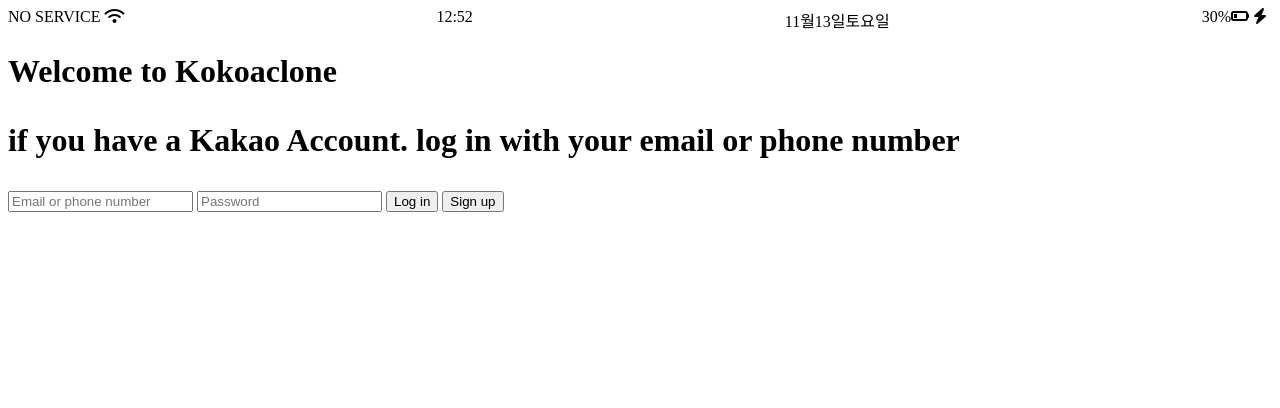
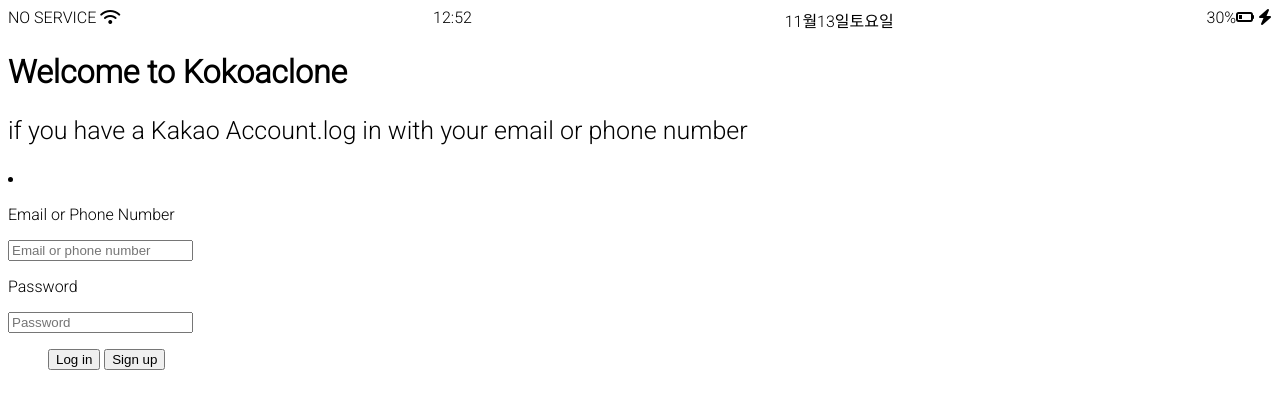
Before and after one commit to wpdlsthd/kokoa-clone-2021, a plain HTML site: page index.html in a window 1280 px wide. Drawn offline with Linux system fonts and the light colour scheme.

Commit message:
somethingweird

```diff
--- a/index.html
+++ b/index.html
@@ -8,22 +8,32 @@
   </head>
   <body>
     <div class="status-bar">
-      <div class="status-bar__columns">NO SERVICE <i class="fas fa-wifi"></i></div>
-      <div class="status-bar__columns">12:52</div>
-      <div class="status-bar__columns">11월13일토요일</div>
-      <div class="status-bar__columns">30%<i class="fas fa-battery-quarter"></i> <i class="fas fa-bolt"></i></div>
+      <div class="status-bar__columns">
+      <span>NO SERVICE<span> <i class="fas fa-wifi"></i></div>
+      <div class="status-bar__columns">
+      <span> 12:52 </span>
+      </div>
+      <div class="status-bar__columns">
+      <span>11월13일토요일<span>
+      </div>
+      <div class="status-bar__columns">
+      <span>30%</span><i class="fas fa-battery-quarter"></i> <i class="fas fa-bolt"></i></div>
     </div>
 
     <header class="header-status__columns">
       <h1 class="header-status__columns">Welcome to Kokoaclone<h1>
-    <p class="header-status__columns">if you have a Kakao Account. log in with your email or phone number</p>
+      <p class="header-status__columns">if you have a Kakao Account.log in with your email or phone number</p>
     </header>
 
     <form>
-      <input type="text" placeholder="Email or phone number" />
-      <input type="password" placeholder="Password"/>
-      <input type="submit" value="Log in"/>
-      <input type="submit" value="Sign up"/>
+    <li>
+      <p>Email or Phone Number</p><input id="fo" type="text" placeholder="Email or phone number" />
+      <p>Password</p><input id="fo" type="password" placeholder="Password"/>
+    <ol>
+      <input id="uf" type="submit" value="Log in"/>
+      <input id="uf" type="submit" value="Sign up"/>
+    </oi>
+    </li>
     </form>
 
     <a href="#"></a>
--- a/style.css
+++ b/style.css
@@ -1,9 +1,38 @@
+@import url('https://fonts.googleapis.com/css2?family=Roboto:wght@300&display=swap');
+
+body {
+  font-family:"Roboto";
+}
+
+body.header h1{
+  font-weight:bolder;
+}
+
 .status-bar {
   display: flex;
   justify-content: space-between;
 }
+.status-bar__columns:nth-child(3){
+  display: flex;
+  justify-content:center;
+}
+.header-status__columns {
+  margin-right:5px;
+}
+.header-status__columns p {
+  font-size:25px;
+  font-weight: lighter;
+  font-size-adjust: auto;
+}
 
-.status-bar__columns {
-  margin-right:5px;
-  text-align: justify;
+#id{
+  display:center;
+  justify-content:center;
+  align-items:center;
 }
+
+#uf{
+  display:center;
+  justify-content:center;
+  align-items: center;
+}
```
